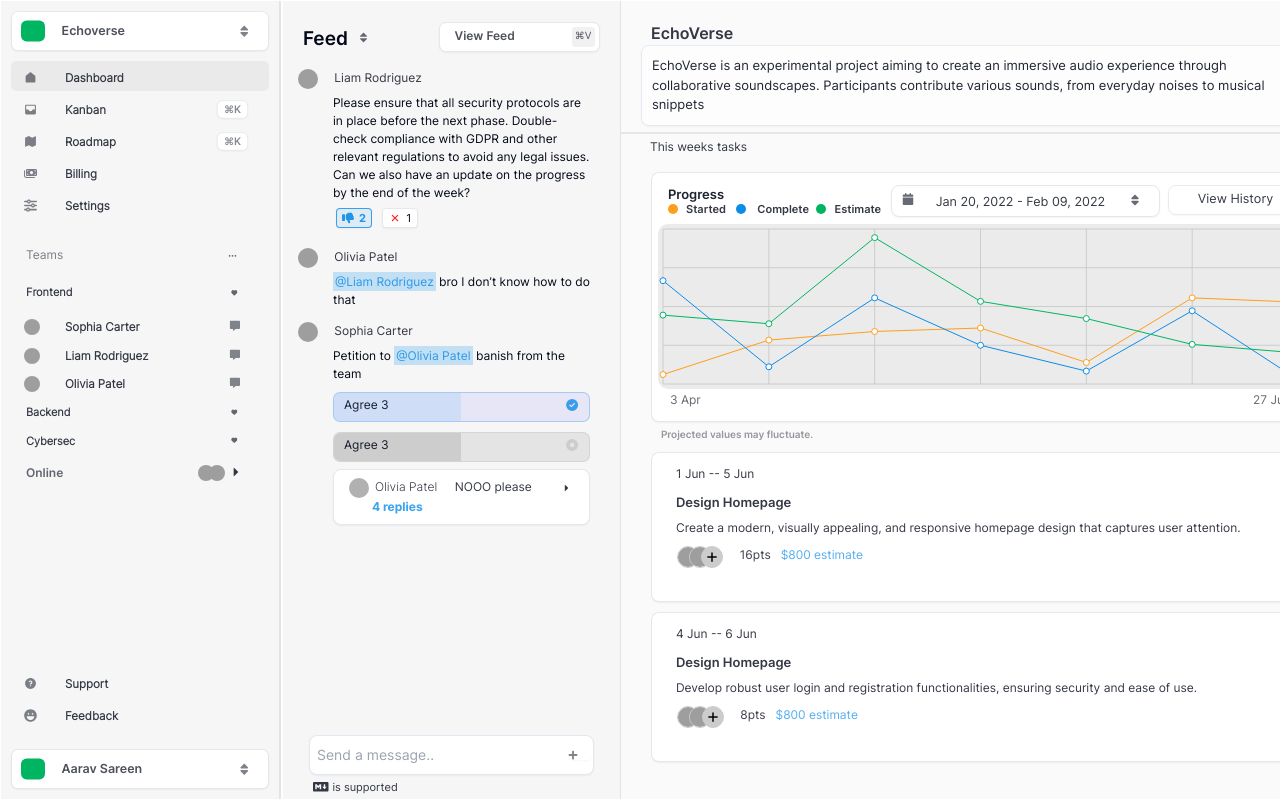
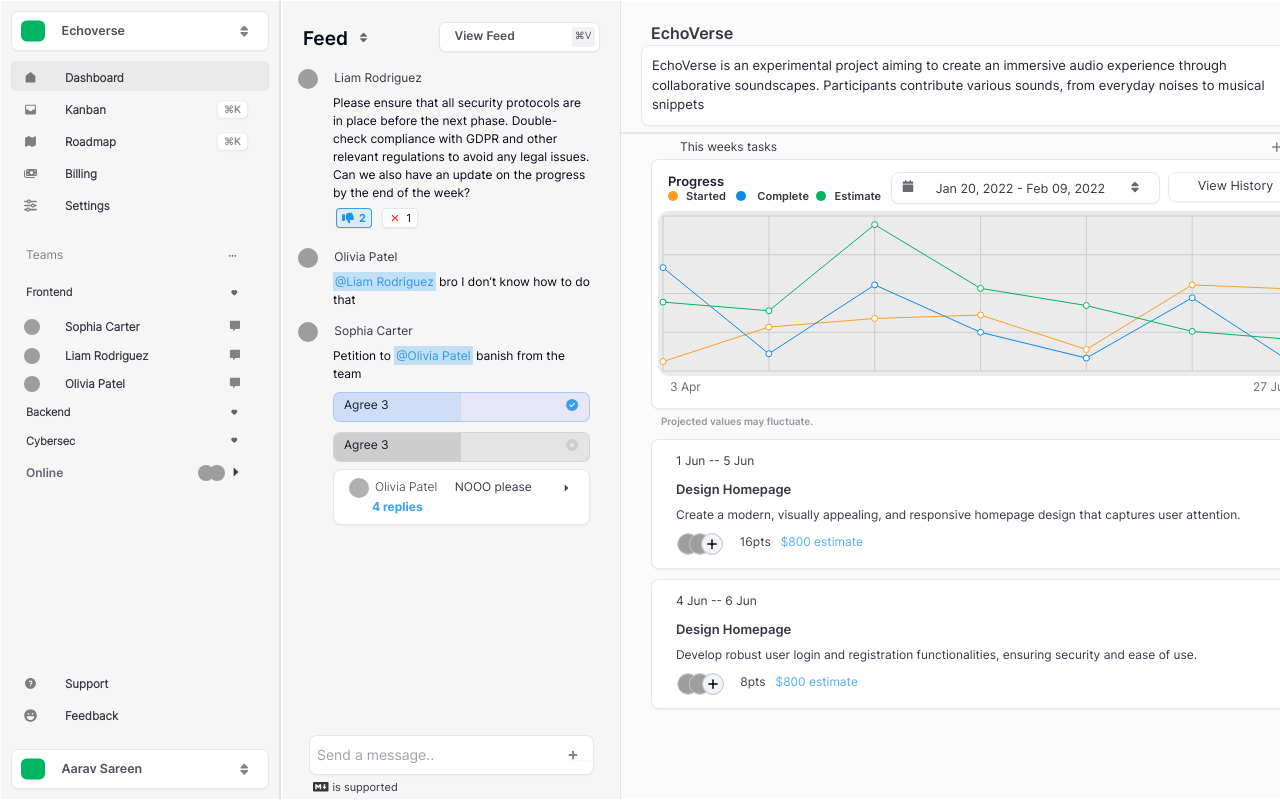
Before and after one commit to Dickson2020/ghost-project, a Next.js app: page / in a window 1280 px wide. Shown: the top 800 px of the page. Built offline with nearby package versions, Linux system fonts and the light colour scheme; grey boxes are pictures that could not be loaded.

Commit message:
new UI pixel changes

```diff
--- a/app/components/pages/dashboard.css
+++ b/app/components/pages/dashboard.css
@@ -29,18 +29,16 @@
 }
 
 .dashboad-container{
-    display: flex;
-    flex-direction: column;
+    display: grid;
+    grid-template-rows: 0.05fr 1fr;
     height: 100%;
 }
 
 .dashboard-top-view{
     width:100%;
-    height: 155px;
     border-bottom: 2px solid rgba(0, 0, 0, 0.08);
     padding: 20px;
     padding-bottom: 6px;
-    flex: 0.03;
 
 }
 
@@ -68,14 +66,13 @@
 
 .task-render-dashboard{
     width: 100%;
-    height: 100%;
     display: flex;
     flex-direction: column;
     gap: 12px;
     padding: 30px;
     padding-top: 0px;
-    padding-bottom: 4px;
-    flex:1;
+    padding-bottom: 7px;
+
 
 }
 .view-history-button{
@@ -90,7 +87,7 @@
 
 .task-card{
     width: 100%;
-    height: 150px;
+    height: 130px;
 
 }
 
@@ -155,8 +152,9 @@
     display: flex;
     flex-direction: row;
     justify-content: space-between;
-    flex:0.05;
     padding-top: 7px;
+    width: 100%;
+    height: 25px;
 
 }
 
--- a/app/components/pages/dashboard.tsx
+++ b/app/components/pages/dashboard.tsx
@@ -159,20 +159,24 @@ export default function DashboardView(){
                 soundscapes. Participants contribute various sounds, from everyday noises to musical snippets
                 </Card>
 
+
+
             </div>
 
+
+
+
+            <ScrollArea className='task-render-dashboard'>
             <div className='before-render-data'>
                 <p className='before-render-data-text mt-[-3px]'>This weeks tasks</p>
                 <FaPlus className='before-render-data-icon  mt-[-5px]' />
             </div>
 
-
-            <ScrollArea className='task-render-dashboard'>
            <div className='pb-[10px] chart-view'>
            <Card className='dashboard-chart-view'>
                 <div  className='dashboard-chart-view-top pt-[6px]'>
                     <div className='grid grid-rows-2'>
-                        <h4 className='dashboard-chart-view-top-title ml-[10px] mt-[0px]'>Progress</h4>
+                        <h4 className='dashboard-chart-view-top-title ml-[10px] mt-[-12]'>Progress</h4>
                         <div className='grid grid-cols-3 gap-2 ml-[10px]'>
                         <div className='grid grid-cols-2 h-[10px]'>
 
@@ -235,8 +239,8 @@ export default function DashboardView(){
                 <div  className='dashboard-chart-view-chart'>
                 <ResponsiveContainer width="100%">
 
-                <LineChart width={390} height={190} data={pdata} >
-                    <CartesianGrid/>
+                <LineChart  width={390} height={190} data={pdata} >
+                    <CartesianGrid />
                     <Tooltip content={ <CustomToolTip />} cursor={{fill:'transparent'}}/>
                     <Line
                         dataKey="started"
@@ -278,9 +282,14 @@ export default function DashboardView(){
 
                 </Avatar>
 
-                <div className="avatar-icon ml-[-13px]" style={{zIndex:'1000',justifyContent:'center',display:'flex',flexDirection:'column',borderRadius:'100px',background:'#ccc',width:'22px',height:'22px',border:'1px solid #ccc'}}>
+                <Avatar className="avatar-icon ml-[-13px]" style={{justifyContent:'center',display:'flex',flexDirection:'column',borderRadius:'100px',background:'#ccc',width:'22px',height:'22px',border:'1px solid #ccc'}}>
+                   <AvatarFallback >
                    <FaPlus style={{justifyContent:'center',justifySelf:'center',alignSelf:'center',fontSize:'12px',color:'black'}}/>
-                </div>
+
+                   </AvatarFallback>
+
+
+                </Avatar>
 
                     </div>
                     <p className='task-card-points'>16pts</p>
@@ -309,9 +318,14 @@ export default function DashboardView(){
 
 </Avatar>
 
-<div className="avatar-icon ml-[-13px]" style={{zIndex:'1000',justifyContent:'center',display:'flex',flexDirection:'column',borderRadius:'100px',background:'#ccc',width:'22px',height:'22px',border:'1px solid #ccc'}}>
-<FaPlus style={{justifyContent:'center',justifySelf:'center',alignSelf:'center',fontSize:'12px',color:'black'}}/>
-</div>
+<Avatar className="avatar-icon ml-[-13px]" style={{justifyContent:'center',display:'flex',flexDirection:'column',borderRadius:'100px',background:'#ccc',width:'22px',height:'22px',border:'1px solid #ccc'}}>
+                   <AvatarFallback >
+                   <FaPlus style={{justifyContent:'center',justifySelf:'center',alignSelf:'center',fontSize:'12px',color:'black'}}/>
+
+                   </AvatarFallback>
+
+
+                </Avatar>
 
 </div>
                     <p className='task-card-points'>8pts</p>
--- a/app/components/sidebar.tsx
+++ b/app/components/sidebar.tsx
@@ -64,6 +64,7 @@ const SideNavigation: React.FC<SideNavigationProp> = ({changePage}) =>{
     changePage(currentTab)
 
   },[currentTab])
+
 
   useEffect(()=>{
     const container_element = document.getElementById('sidebar-container') as HTMLDivElement
@@ -466,12 +467,12 @@ const SideNavigation: React.FC<SideNavigationProp> = ({changePage}) =>{
               <div className="grid grid-cols-2">
               <Avatar className="h-[25px] w-[25px] nav-side-pop-item-avatar nav-list-item-icon" style={{opacity:'1'}}>
                   <AvatarImage src="https://github.com/shadcn.png" alt="@shadcn" />
-                  <AvatarFallback style={{zIndex:'1000',borderRadius:'100px',width:'25px',height:'25px',backgroundColor:'#ccc',border:'0.5px solid gray'}}></AvatarFallback>
+                  <AvatarFallback style={{borderRadius:'100px',width:'35px',height:'35px',backgroundColor:'#dddddd',border:'0.5px solid gray'}}></AvatarFallback>
 
                 </Avatar>
                 <Avatar className="h-[25px] w-[25px] nav-side-pop-item-avatar nav-list-item-icon ml-[-20px]" style={{opacity:'1'}}>
                   <AvatarImage src="https://github.com/shadcn.png" alt="@shadcn" />
-                  <AvatarFallback style={{zIndex:'1000',borderRadius:'100px',width:'25px',height:'25px',backgroundColor:'#ccc',border:'0.5px solid gray'}}></AvatarFallback>
+                  <AvatarFallback style={{borderRadius:'100px',width:'35px',height:'35px',backgroundColor:'#dddddd',border:'0.5px solid gray'}}></AvatarFallback>
 
                 </Avatar>
               </div>
```
